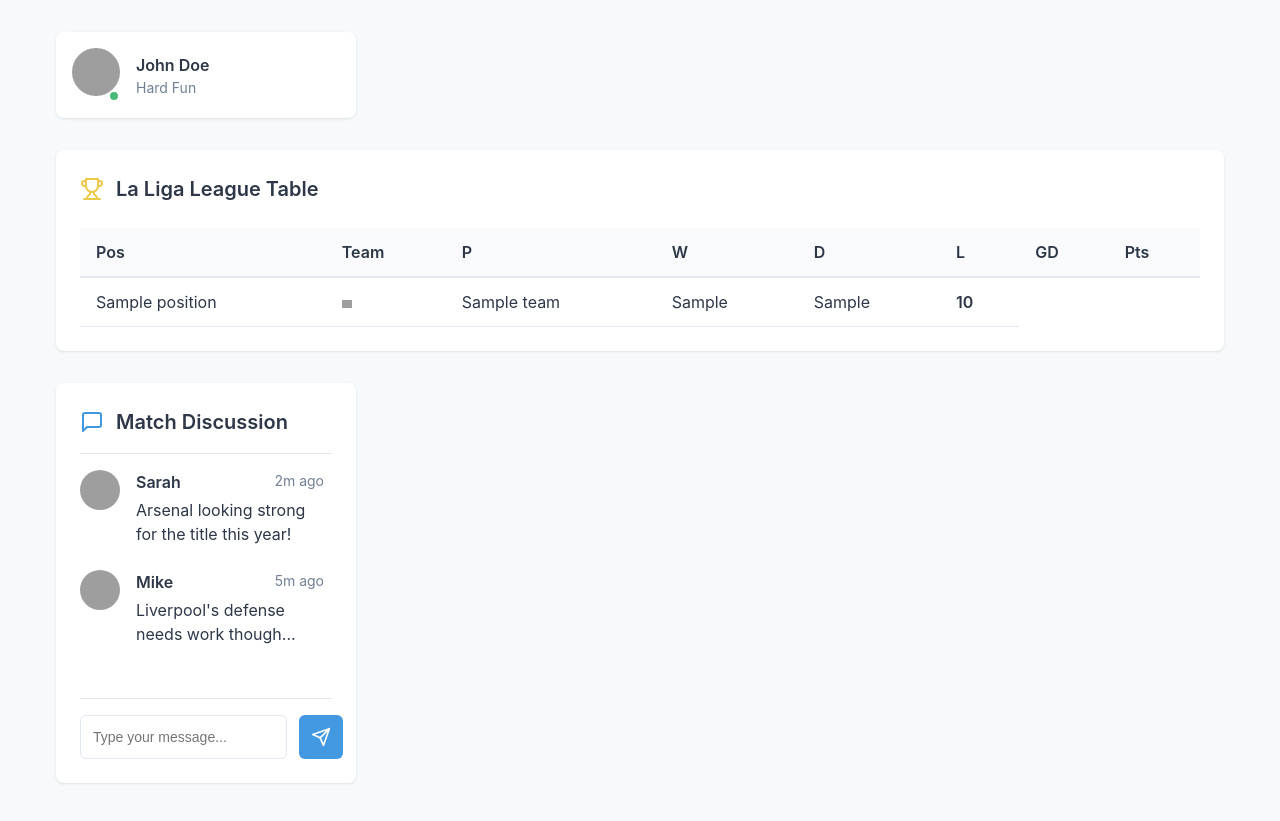
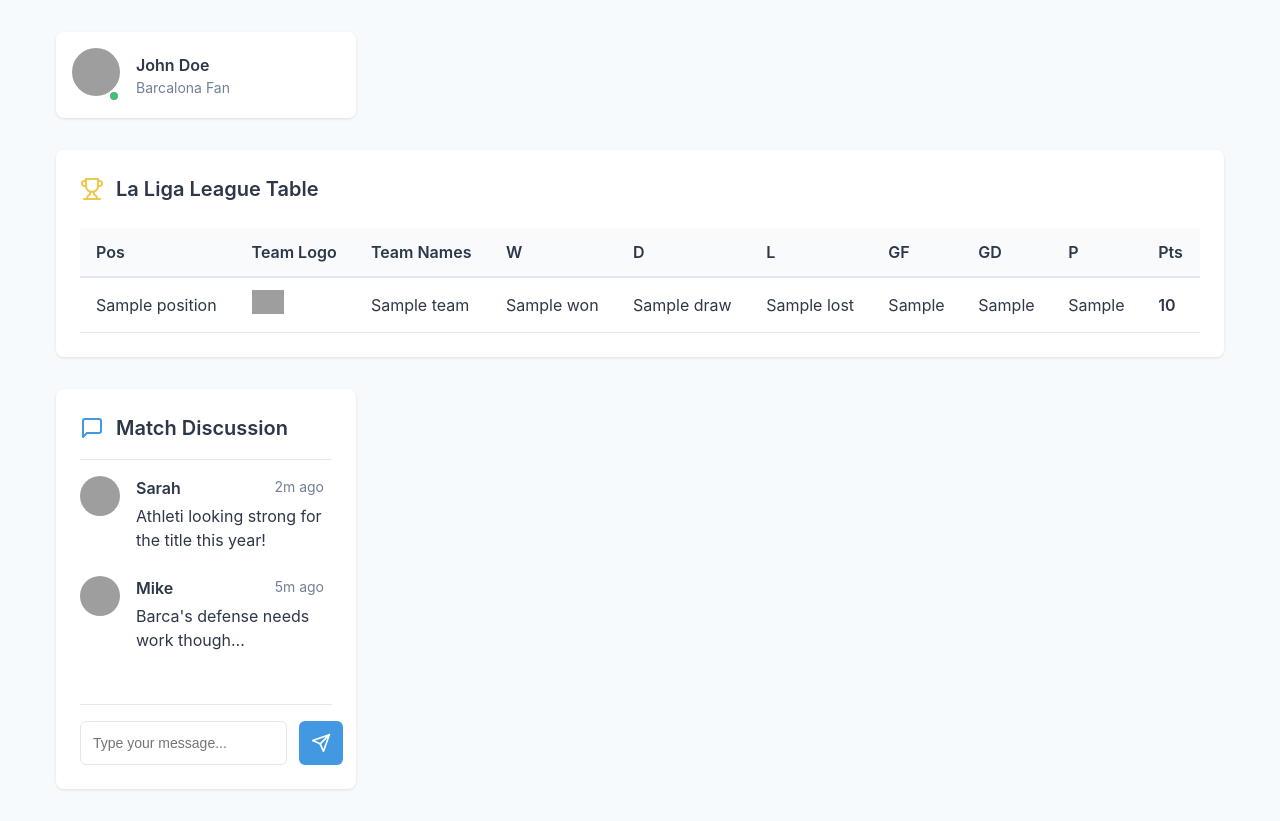
Before and after one commit to Brighht/DUGOUT-APP, a Django app: page / in a window 1280 px wide. Before the commit the page ends 784 px from the top, so only its background shows below. Run offline with Django 5.2, Linux system fonts and the light colour scheme; tables that the repository leaves empty hold one stand-in row (values such as "Sample post"); a database or web service that is not in the repository returns one stand-in record (values such as "Sample title"); data that the repository does not hold is empty; grey boxes are pictures that could not be loaded.

Commit message:
table-expansion && edits

```diff
--- a/The_dugout/static/styles/table.css
+++ b/The_dugout/static/styles/table.css
@@ -24,7 +24,7 @@
 }
 
 .club-logo {
-    height: 0.5rem;
+    height: 1.5rem;
 }
 table {
     width: 100%;
--- a/The_dugout/templates/index.html
+++ b/The_dugout/templates/index.html
@@ -10,6 +10,8 @@
     <link rel="stylesheet" href="{% static 'styles/table.css' %}" type="text/css">
     <link rel="stylesheet" href="{% static 'styles/avatar.css' %}" type="text/css">
     <link rel="stylesheet" href="{% static 'styles/discussion.css' %}" type="text/css">
+    <link rel="icon" type="image/png" href="{% static 'logo/Dugout APP.png' %}">
+
 </head>
 <body>
     <div class="container">
@@ -22,7 +24,7 @@
             </div>
             <div class="user-info">
                 <h3>John Doe</h3>
-                <p>Hard Fun</p>
+                <p>Barcalona Fan</p>
             </div>
         </div>
 
@@ -43,12 +45,14 @@
                 <thead>
                     <tr>
                         <th>Pos</th>
-                        <th>Team</th>
-                        <th>P</th>
+                        <th>Team Logo</th>
+                        <th>Team Names</th>
                         <th>W</th>
                         <th>D</th>
                         <th>L</th>
+                        <th>GF</th>
                         <th>GD</th>
+                        <th>P</th>
                         <th>Pts</th>
                     </tr>
                 </thead>
@@ -58,8 +62,12 @@
                         <td>{{ standing.position }}</td>
                         <td><img class="club-logo" src="{{ standing.team.crest }}" alt="club-logo"></td>
                         <td>{{ standing.team.name }}</td>
+                        <td>{{ standing.won }}</td>
+                        <td>{{ standing.draw }}</td>
+                        <td>{{ standing.lost }}</td>
+                        <td>{{ standing.goalsFor }}</td>
+                        <td>{{ standing.goalDifference }}</td>
                         <td>{{ standing.playedGames }}</td>
-                        <td>{{ standing.goalDifference }}</td>
                         <td>{{ standing.points }}</td>
                     </tr>
                     {% endfor %}
@@ -84,7 +92,7 @@
                             <span class="message-author">Sarah</span>
                             <span class="message-time">2m ago</span>
                         </div>
-                        <p>Arsenal looking strong for the title this year!</p>
+                        <p>Athleti looking strong for the title this year!</p>
                     </div>
                 </div>
                 <div class="message">
@@ -95,7 +103,7 @@
                             <span class="message-author">Mike</span>
                             <span class="message-time">5m ago</span>
                         </div>
-                        <p>Liverpool's defense needs work though...</p>
+                        <p>Barca's defense needs work though...</p>
                     </div>
                 </div>
             </div>
```
Also changed, not shown: README.md, The_dugout/static/logo/Dugout APP.png (added).
